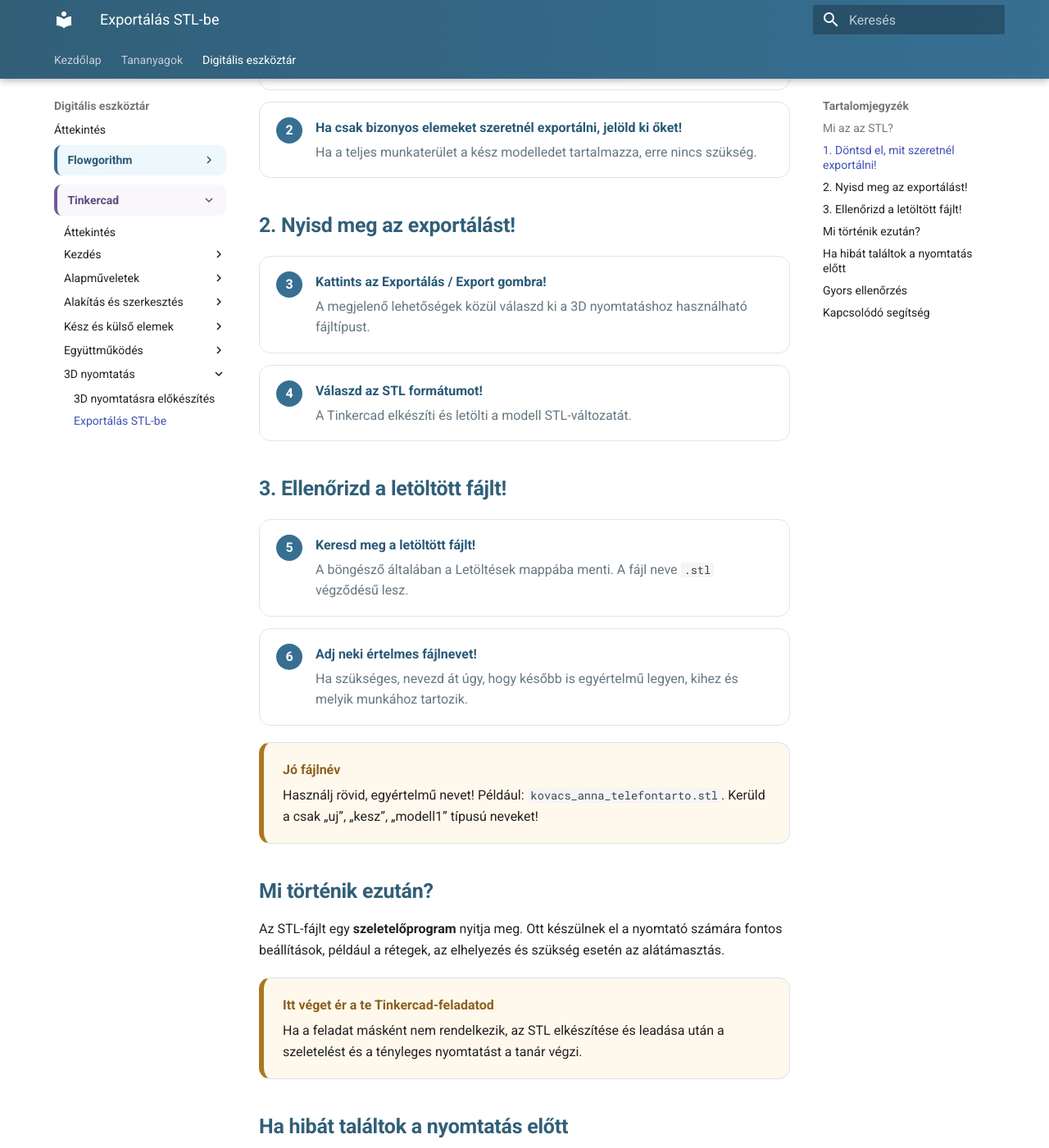
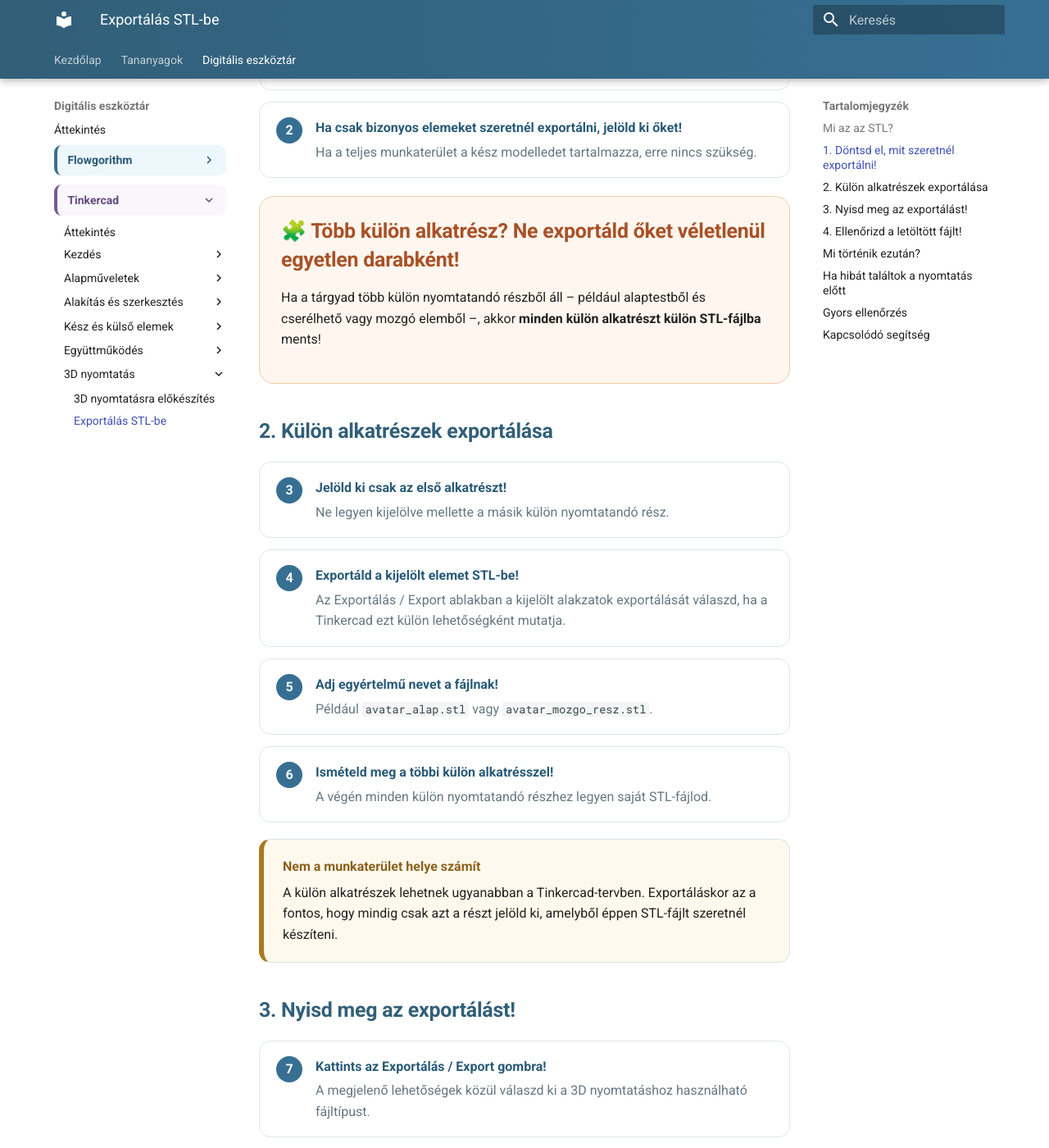
Before and after one commit to bsuszter/digitalis-eszkoztar, an MkDocs documentation site: the page built from docs/eszkoztar/tinkercad/exportalas-stl.md, in a window 1280 px wide and 1400 px high, scrolled down 1218 px. Shown: the whole window at 82% size. Built offline with MkDocs 1.6.1 and Material for MkDocs 9.7.7, drawn with Linux system fonts in a browser that asks for light colours; some of the changed text lies outside the part shown.

Commit message:
Bővíti az STL-export leckét külön alkatrészek exportálásával

```diff
--- a/docs/eszkoztar/tinkercad/exportalas-stl.md
+++ b/docs/eszkoztar/tinkercad/exportalas-stl.md
@@ -34,23 +34,42 @@ Az **STL** egy olyan 3D modellfájl, amely a tárgy alakját írja le. A 3D nyom
   <div class="step-card"><span class="step-no">2</span><div><strong>Ha csak bizonyos elemeket szeretnél exportálni, jelöld ki őket!</strong><span>Ha a teljes munkaterület a kész modelledet tartalmazza, erre nincs szükség.</span></div></div>
 </div>
 
-## 2. Nyisd meg az exportálást!
+<div class="project-panel project-panel--orange">
+  <h2>🧩 Több külön alkatrész? Ne exportáld őket véletlenül egyetlen darabként!</h2>
+  <p>Ha a tárgyad több külön nyomtatandó részből áll – például alaptestből és cserélhető vagy mozgó elemből –, akkor <strong>minden külön alkatrészt külön STL-fájlba</strong> ments!</p>
+</div>
+
+## 2. Külön alkatrészek exportálása
 
 <div class="step-stack">
-  <div class="step-card"><span class="step-no">3</span><div><strong>Kattints az Exportálás / Export gombra!</strong><span>A megjelenő lehetőségek közül válaszd ki a 3D nyomtatáshoz használható fájltípust.</span></div></div>
-  <div class="step-card"><span class="step-no">4</span><div><strong>Válaszd az STL formátumot!</strong><span>A Tinkercad elkészíti és letölti a modell STL-változatát.</span></div></div>
+  <div class="step-card"><span class="step-no">3</span><div><strong>Jelöld ki csak az első alkatrészt!</strong><span>Ne legyen kijelölve mellette a másik külön nyomtatandó rész.</span></div></div>
+  <div class="step-card"><span class="step-no">4</span><div><strong>Exportáld a kijelölt elemet STL-be!</strong><span>Az Exportálás / Export ablakban a kijelölt alakzatok exportálását válaszd, ha a Tinkercad ezt külön lehetőségként mutatja.</span></div></div>
+  <div class="step-card"><span class="step-no">5</span><div><strong>Adj egyértelmű nevet a fájlnak!</strong><span>Például <code>avatar_alap.stl</code> vagy <code>avatar_mozgo_resz.stl</code>.</span></div></div>
+  <div class="step-card"><span class="step-no">6</span><div><strong>Ismételd meg a többi külön alkatrésszel!</strong><span>A végén minden külön nyomtatandó részhez legyen saját STL-fájlod.</span></div></div>
 </div>
 
-## 3. Ellenőrizd a letöltött fájlt!
+<div class="quick-note">
+  <strong>Nem a munkaterület helye számít</strong>
+  <span>A külön alkatrészek lehetnek ugyanabban a Tinkercad-tervben. Exportáláskor az a fontos, hogy mindig csak azt a részt jelöld ki, amelyből éppen STL-fájlt szeretnél készíteni.</span>
+</div>
+
+## 3. Nyisd meg az exportálást!
 
 <div class="step-stack">
-  <div class="step-card"><span class="step-no">5</span><div><strong>Keresd meg a letöltött fájlt!</strong><span>A böngésző általában a Letöltések mappába menti. A fájl neve <code>.stl</code> végződésű lesz.</span></div></div>
-  <div class="step-card"><span class="step-no">6</span><div><strong>Adj neki értelmes fájlnevet!</strong><span>Ha szükséges, nevezd át úgy, hogy később is egyértelmű legyen, kihez és melyik munkához tartozik.</span></div></div>
+  <div class="step-card"><span class="step-no">7</span><div><strong>Kattints az Exportálás / Export gombra!</strong><span>A megjelenő lehetőségek közül válaszd ki a 3D nyomtatáshoz használható fájltípust.</span></div></div>
+  <div class="step-card"><span class="step-no">8</span><div><strong>Válaszd az STL formátumot!</strong><span>A Tinkercad elkészíti és letölti a modell vagy a kijelölt alkatrész STL-változatát.</span></div></div>
+</div>
+
+## 4. Ellenőrizd a letöltött fájlt!
+
+<div class="step-stack">
+  <div class="step-card"><span class="step-no">9</span><div><strong>Keresd meg a letöltött fájlt!</strong><span>A böngésző általában a Letöltések mappába menti. A fájl neve <code>.stl</code> végződésű lesz.</span></div></div>
+  <div class="step-card"><span class="step-no">10</span><div><strong>Ellenőrizd, hogy minden szükséges alkatrészhez van fájl!</strong><span>Több részből álló modellnél könnyű véletlenül kihagyni egy elemet.</span></div></div>
 </div>
 
 <div class="quick-note">
   <strong>Jó fájlnév</strong>
-  <span>Használj rövid, egyértelmű nevet! Például: <code>kovacs_anna_telefontarto.stl</code>. Kerüld a csak „uj”, „kesz”, „modell1” típusú neveket!</span>
+  <span>Használj rövid, egyértelmű nevet! Például: <code>kovacs_anna_avatar_alap.stl</code> és <code>kovacs_anna_avatar_forgo_resz.stl</code>. Kerüld a csak „uj”, „kesz”, „modell1” típusú neveket!</span>
 </div>
 
 ## Mi történik ezután?
@@ -76,9 +95,10 @@ Ne próbáld az STL-fájlt „foltozgatni”!
 
 <div class="check-panel">
   <label><input type="checkbox"><span>Exportálás előtt ellenőriztem, hogy a megfelelő modell van előttem.</span></label>
+  <label><input type="checkbox"><span>Ha több külön alkatrészem van, mindegyiket külön exportáltam.</span></label>
   <label><input type="checkbox"><span>STL formátumban exportáltam.</span></label>
-  <label><input type="checkbox"><span>Megtaláltam a letöltött fájlt.</span></label>
-  <label><input type="checkbox"><span>A fájl neve egyértelműen azonosítja a munkámat.</span></label>
+  <label><input type="checkbox"><span>Megtaláltam az összes letöltött fájlt.</span></label>
+  <label><input type="checkbox"><span>A fájlnevek egyértelműen azonosítják az alkatrészeket.</span></label>
   <label><input type="checkbox"><span>Tudom, hogy javítás esetén a Tinkercad-tervhez kell visszatérnem.</span></label>
 </div>
 
@@ -89,9 +109,9 @@ Ne próbáld az STL-fájlt „foltozgatni”!
     <span class="related-icon">🖨️</span>
     <span class="related-text"><strong>3D nyomtatásra előkészítés</strong><small>Ha exportálás előtt még ellenőriznéd a modelledet.</small></span>
   </a>
-  <a href="../uj-terv/">
-    <span class="related-icon">🆕</span>
-    <span class="related-text"><strong>Új 3D terv létrehozása</strong><small>Ha vissza szeretnél térni a Tinkercad-projektek kezeléséhez.</small></span>
+  <a href="../illesztesek/">
+    <span class="related-icon">🧩</span>
+    <span class="related-text"><strong>Illesztések és illesztési hézag</strong><small>Ha külön alkatrészeknek nyomtatás után össze kell kapcsolódniuk.</small></span>
   </a>
 </div>
 
```
Also changed, not shown: other parts of docs/eszkoztar/tinkercad/exportalas-stl.md (+1 -1 lines).
